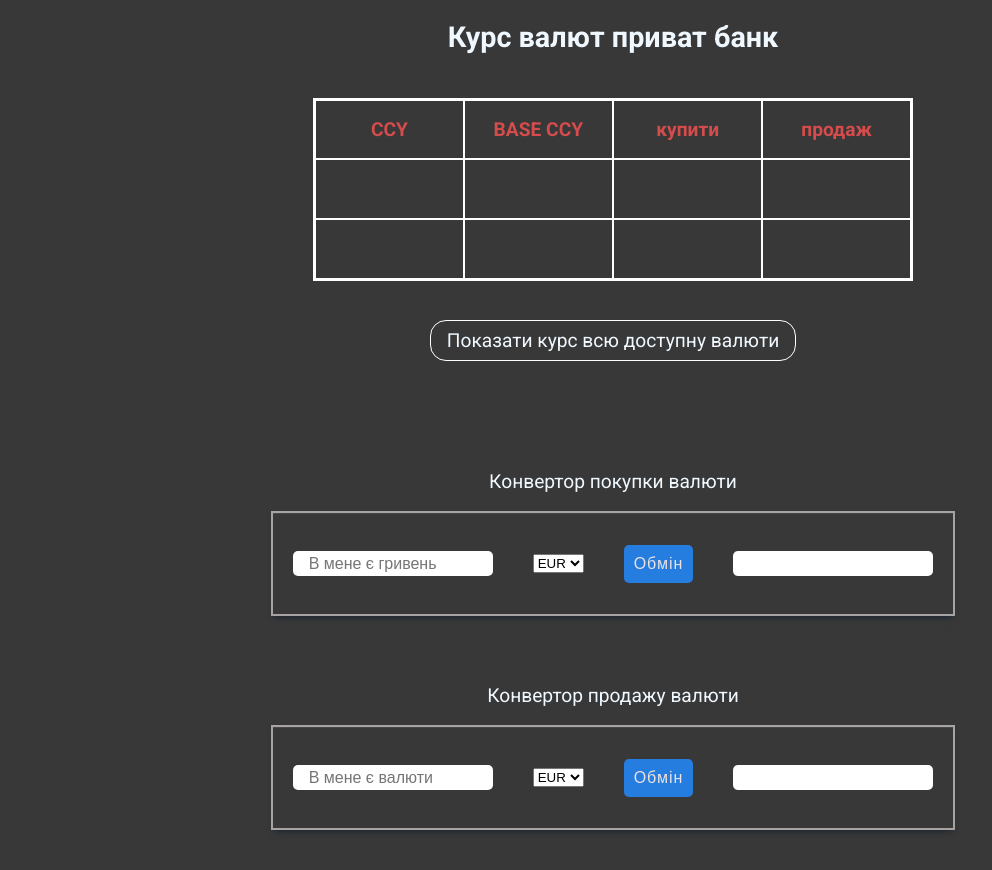
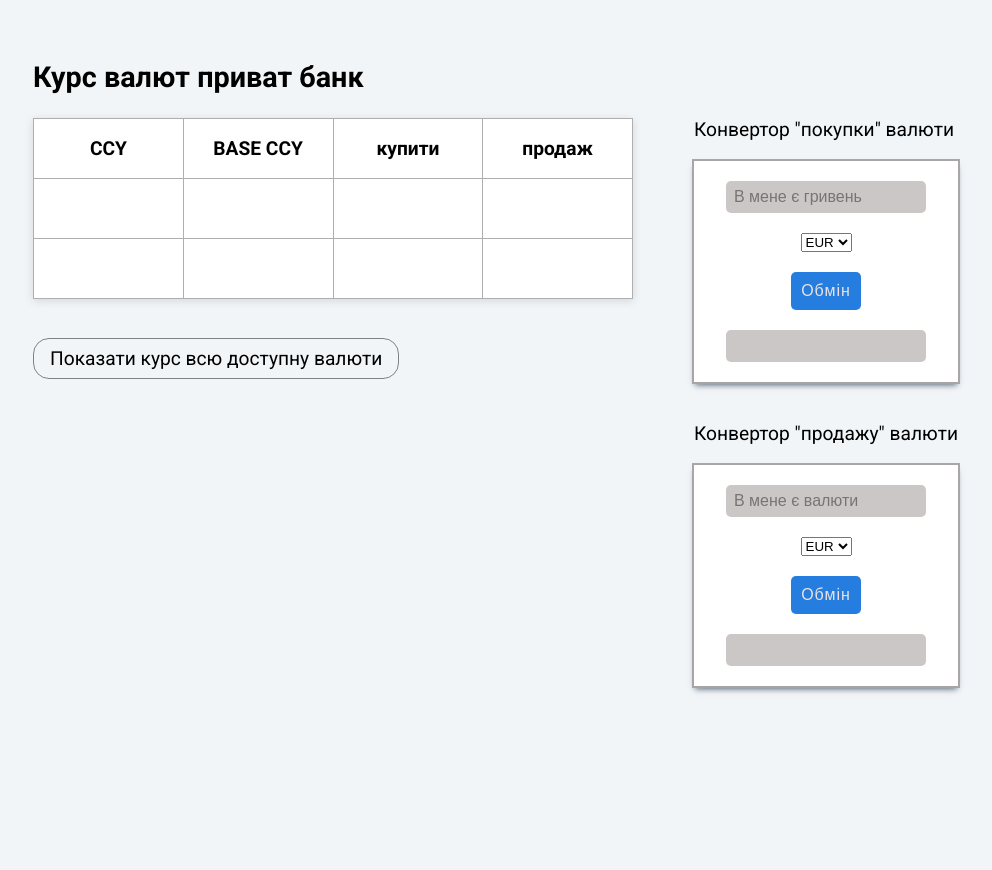
Before and after one commit to YakovchukIvan/home_workJS_API24, a plain HTML site: page index.html in a window 1280 px wide. Shown: the whole page, without its empty margins (27-1019 px from the left). Drawn offline with Linux system fonts and the light colour scheme; no server answers.

Commit message:
finish project

```diff
--- a/index.html
+++ b/index.html
@@ -10,30 +10,11 @@
 </head>
 
 <body>
-    <!-- <h1>Exchange rate in <mark>Java Script</mark></h1> -->
+    <h2>Курс валют приват банк</h2>
+    <div class="wrapper">
 
-        <!-- <table id="ltblBAK" width="100%" border=1>
-			<tr>
-				<th>Валюта</th>
-				<th>Купівля</th>
-				<th>Продаж</th>
-			</tr>
-			<tr>
-				<td><img src="./img/usd.jpg" class="leftimg-v" alt="USD" width=75 height=50>
-				<b><font style="font-size : 10px; font-family : Arial; bold;">USD</font><b></td>
-				<td class="tbl" align="center"><b class="usd1"></b></td>
-				<td class="tbl"align="center"><b class="usd2"></b></td>
-			</tr>
-			<tr>
-				<td><img src="./img/euro.jpg" class="leftimg-v" alt="EUR" width=75 height=50>
-				<b><font style="font-size : 10px; font-family : Arial; bold;">EUR</font><b></td>
-				<td class="tbl" align="center"><b class="eur1"></b></td>
-				<td class="tbl" align="center"><b class="eur2"></b></td>
-			</tr>
-		</table> -->
+        <div class="table__main">
 
-    <div class="main">
-        <h2>Курс валют приват банк</h2>
 
                 <div>
                     <table>
@@ -77,14 +58,14 @@
                 </table>
             </div>
 
+        </div>
+
+        <div class="container">
+            <aside>
                 <div class="block__buy">
-            <p class="title__buy">Конвертор покупки валюти</p>
+                    <p class="title__buy">Конвертор "покупки" валюти</p>
                     <div class="block__convertor">
-            <input
-                type="text"
-                class="input__valute"
-                placeholder="В мене є гривень"
-            />
+                        <input type="text" class="input__valute" placeholder="В мене є гривень" />
                         <select class="list__valute-option">
                             <option value="eur" class="item__option-eur">EUR</option>
                             <option value="usd" class="item__option-usd">USD</option>
@@ -95,7 +76,7 @@
                 </div>
 
                 <div class="block__sale">
-            <p class="title__sale">Конвертор продажу валюти</p>
+                    <p class="title__sale">Конвертор "продажу" валюти</p>
                     <div class="block__convertor-sale">
                         <input type="text" class="input__valute-sale" placeholder="В мене є валюти" />
                         <select class="list__valute-option-sale">
@@ -106,33 +87,8 @@
                         <p class="out__valute-sale"></p>
                     </div>
                 </div>
-
-        <!-- <h2 class="calculator">Конвертор валют</h2>
-        <div class="block__convertor">
-            <div class="calBUY">
-                <h3>Продати</h3>
-                <div>
-                    <input id="" class="inputBUY" type="number" />
+            </aside>
         </div>
-                <div class="wrapper__btn">
-                    <button onclick="buyUSD()" class="baySale">USD</button>
-                    <button onclick="buyEUR()" class="baySale">EUR</button>
-                </div>
-                <p class="icvelsBUY">0 UAN</p>
-            </div>
-
-            <div class="calSALE">
-                <h3>Купити</h3>
-                <div>
-                    <input id="" class="inputSALE" type="number" />
-                </div>
-                <div class="wrapper__btn">
-                    <button onclick="saleUSD()" class="baySale">USD</button>
-                    <button onclick="saleEUR()" class="baySale">EUR</button>
-                </div>
-                <p class="icvelsSELE">0 UAN</p>
-            </div>
-        </div> -->
     </div>
 
     <script src="./script.js"></script>
--- a/script.js
+++ b/script.js
@@ -57,7 +57,7 @@
 
         if (a == showValute.currency.toLowerCase()) {
           const result = parseInt(input__valute.value) / showValute.purchaseRateNB;
-          out__valute.textContent = result.toFixed(2) + " " + showValute.baseCurrency;
+          out__valute.textContent = result.toFixed(2) + " " + showValute.currency;
           break;
         } else {console.log("error")}
       }
@@ -86,12 +86,13 @@
         let result = data.exchangeRate[i];
         console.log(result);
 
+        if(result.currency != "USD" && result.currency != "EUR")
         tableArhive.insertAdjacentHTML("beforeend", `
           <tr>
             <td class="1">${result.currency}</td>
             <td class="2">${result.baseCurrency}</td>
-            <td class="3">${result.purchaseRateNB}</td>
-            <td class="4">${result.saleRateNB}</td>
+            <td class="3">${result.purchaseRateNB.toFixed(2)}</td>
+            <td class="4">${result.saleRateNB.toFixed(2)}</td>
           </tr>
         `)
 
--- a/style.css
+++ b/style.css
@@ -12,16 +12,45 @@
 body {
     margin: 0;
     padding: 20px 20px 100px 20px;
-    background-color: rgb(56, 56, 56);
+    background-color: #F2F5F8;
     font-family: "Roboto", sans-serif;
     font-size: 1.2rem;
+    /* width: 1200px; */
     min-height: 100vh;
-    width: 100%;
-    /* display: grid;
-    place-content: center;
-    text-align: center; */
-    color: aliceblue;
+    margin: 40px;
+    /* display: flex; */
+    /* align-items: center; */
+    /* justify-content: center; */
+    /* border: 2px solid red; */
 }
+
+.wrapper {
+    position: relative;
+    max-width: 1000px;
+    height: max-content;
+    /* border: 2px solid red; */
+}
+
+.container {
+    position: absolute;
+    border: 2px soldi black;
+    top: 0px;
+    right: 75px;
+}
+
+aside {
+    position: fixed;
+    transform: translateX(-100%);
+    /* border: 2px solid rgb(38, 0, 255); */
+}
+
+.table__main {
+   /* border: 2px solid rgb(0, 247, 255); */
+
+}
+
+
+
 
 h2 {
     margin-top: 0;
@@ -30,8 +59,6 @@
 div {
     display: flex;
     flex-direction: column;
-    justify-content: center;
-    align-items: center;
     gap: 20px;
 }
 
@@ -54,23 +81,25 @@
 }
 
 table {
-    border: 3px solid white;
+    width: 600px;
+    background-color: #fff;
+    /* border: 3px solid rgb(0, 0, 0); */
     border-collapse: collapse;
-    width: 600px;
-    /* height: 200px; */
+    box-shadow: rgba(99, 99, 99, 0.2) 0px 2px 8px 0px;
 }
 
 td,
 th {
-    border: 2px solid white;
+    border: 1px solid rgb(175, 175, 175);
     text-align: center;
     width: 100px;
     height: 60px;
 }
 
 th {
-    color: rgb(212, 76, 76);
+    color: #000;
     font-weight: 900;
+
 }
 
 .title__buy,
@@ -78,19 +107,17 @@
     margin: 0;
 }
 
-.block__buy,
-.block__sale {
-    margin-top: 50px;
+.block__buy {
+    margin-bottom: 40px;
 }
-
 
 .block__convertor,
 .block__convertor-sale {
     display: flex;
-    flex-direction: row;
+    flex-direction: column;
     justify-content: center;
     align-items: center;
-    gap: 40px;
+    background-color: #fff;
     box-shadow: rgba(170, 165, 165, 0.986) 0px 0px 0px 2px, rgba(6, 24, 44, 0.65) 0px 4px 6px -1px, rgba(255, 255, 255, 0.08) 0px 1px 0px inset;
     padding: 20px;
 }
@@ -103,13 +130,13 @@
 
 .input__valute,
 .input__valute-sale {
-    background-color: white;
+    background-color: rgb(204, 199, 199);
     border: none;
     border-radius: 5px;
     width: 200px;
     height: 25px;
     font-size: 16px;
-    padding: 8px 16px;
+    padding: 16px 8px;
 }
 
 .input__valute:focus {
@@ -118,14 +145,16 @@
 
 .out__valute,
 .out__valute-sale {
-    background-color: white;
+    background-color: rgb(204, 199, 199);
     border-radius: 5px;
-    min-width: 200px;
-    min-height: 25px;
-    font-size: 18px;
+    width: 200px;
+    height: 25px;
+    font-size: 16px;
     color: black;
-    text-align: center;
-    padding: 2px 6px;
+    display: flex;
+    align-items: center;
+    padding: 16px 8px;
+    margin: 0;
 }
 
 .wrapper__btn {
@@ -134,7 +163,8 @@
 }
 
 .showCurrency {
-    border: 1px solid #fff;
+    width: max-content;
+    border: 1px solid #818181;
     border-radius: 16px;
     cursor: pointer;
     padding: 8px 16px;
```
Lines whose indentation alone changed are shown as unchanged.
